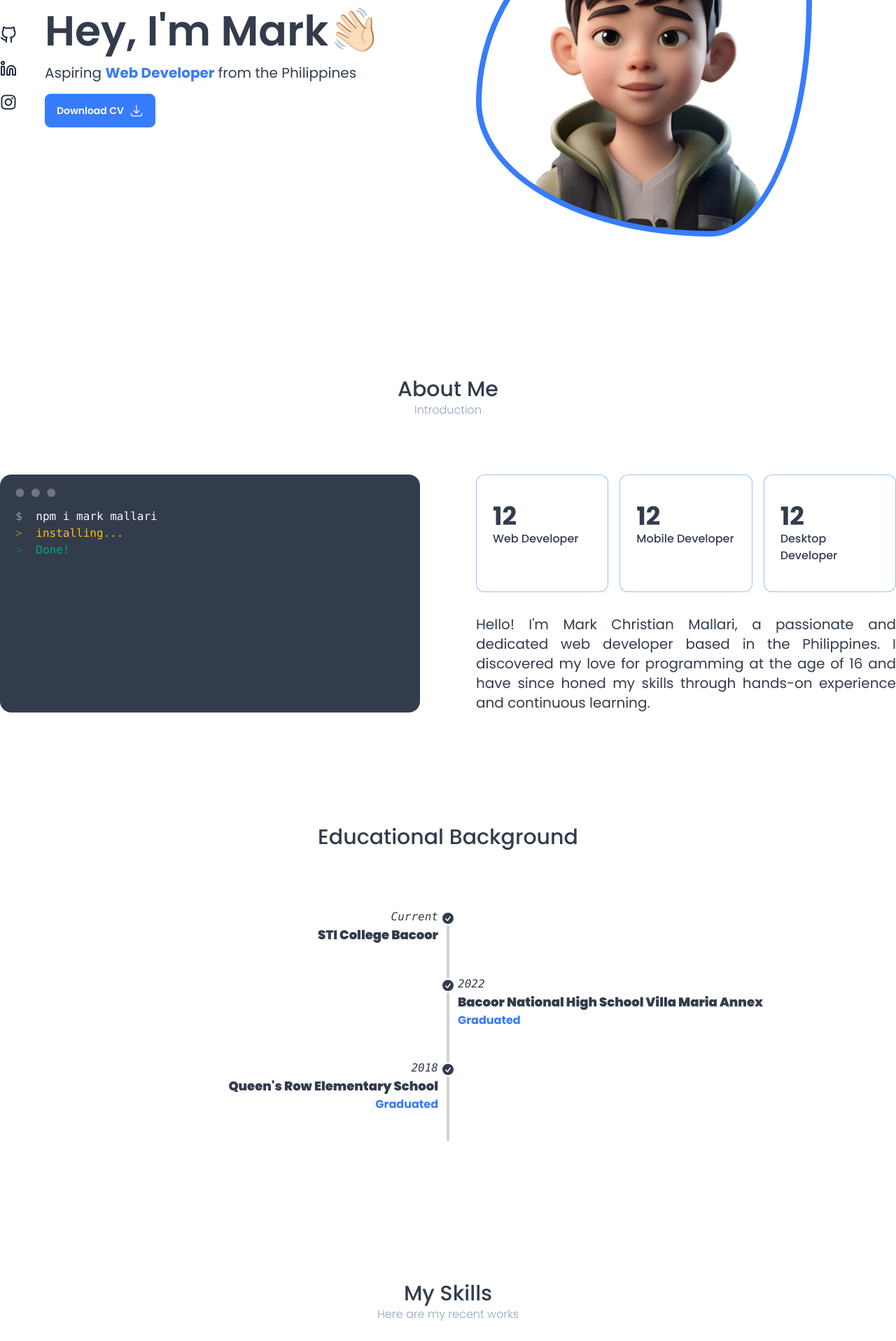
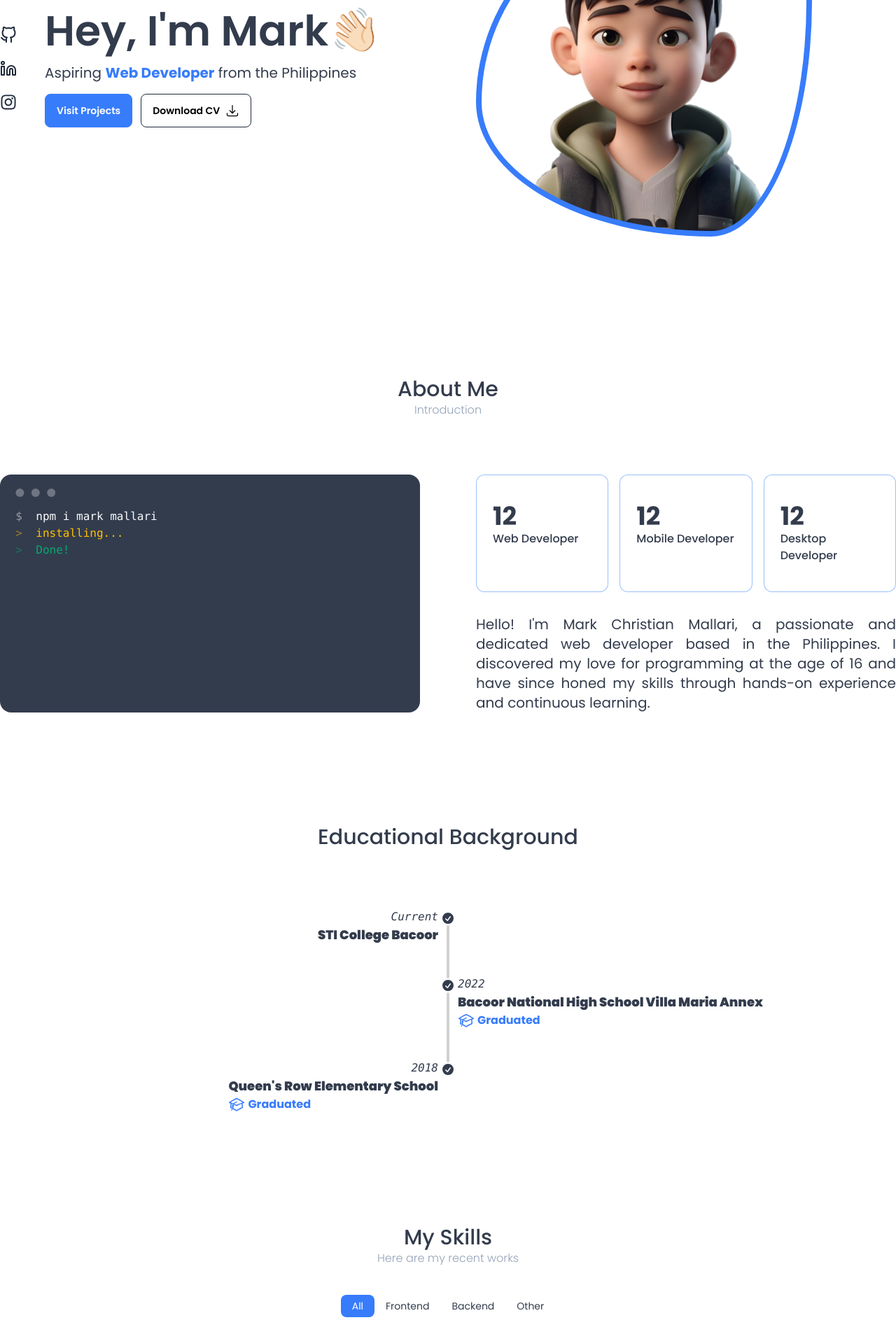
Before and after one commit to MarkMallari16/portfolio-website, a React (Vite) app: page / in a window 1280 px wide. Shown: the part 400-2316 px from the top of the page at 70% size. Built offline with nearby package versions, Linux system fonts and the light colour scheme.

Commit message:
add accent in herp

```diff
--- a/src/App.jsx
+++ b/src/App.jsx
@@ -47,7 +47,7 @@ function App() {
           whileInView={{ opacity: 1, transform: 1 }}
           viewport={{ once: true }}
           ref={homeRef}>
-          <Hero />
+          <Hero projectsRef={projectsRef}/>
         </motion.section>
         <motion.section
           initial={{ opacity: 0 }}
--- a/src/components/Hero.jsx
+++ b/src/components/Hero.jsx
@@ -6,8 +6,13 @@ import { FiGithub, FiLinkedin } from "react-icons/fi";
 import { FaInstagram } from "react-icons/fa";
 
 
-function Hero() {
+function Hero({projectsRef}) {
 
+    const scrollIntoSection = (ref) => {
+        if (ref.current) {
+            ref.current.scrollIntoView({ behavior: 'smooth' })
+        }
+    }
     return (
         <div className='min-h-screen grid grid-cols-1 lg:grid-cols-2 items-center lg:items-center lg:justify-center px-8 lg:px-0 mx-auto max-w-7xl gap-20'>
 
@@ -48,14 +53,18 @@ function Hero() {
                     </div>
 
 
-                    <div className='mt-4 flex items-center gap-5'>
+                    <div className='mt-4 flex items-center gap-3'>
+                        <a href='#projects' onClick={() => scrollIntoSection(projectsRef)} className='btn btn-secondary text-white hover:bg-secondary-dark transition-colors duration-300'>Visit Projects</a>
+
                         <ResumeBtn />
                     </div>
+
 
                 </div>
 
 
             </div>
+
             <div className='hidden lg:block'>
                 <div className="profile w-[30rem] h-[30rem] object-cover border-8 border-secondary">
                 </div>
--- a/src/components/ResumeBtn.jsx
+++ b/src/components/ResumeBtn.jsx
@@ -2,7 +2,7 @@ import React from 'react'
 import Resume from '../assets/Resume.pdf'
 function ResumeBtn() {
     return (
-        <a href={Resume} download className='btn btn-secondary text-white hover:bg-secondary-dark transition-colors duration-300'>
+        <a href={Resume} target='_blank' className='btn border-slate-800 btn-ghost hover:bg-slate-800 hover:text-white text-black hover:bg-secondary-dark transition-colors duration-300'>
             <span>Download CV</span>
             <svg xmlns="http://www.w3.org/2000/svg" fill="none" viewBox="0 0 24 24" strokeWidth={1.5} stroke="currentColor" className="size-5">
                 <path strokeLinecap="round" strokeLinejoin="round" d="M3 16.5v2.25A2.25 2.25 0 0 0 5.25 21h13.5A2.25 2.25 0 0 0 21 18.75V16.5M16.5 12 12 16.5m0 0L7.5 12m4.5 4.5V3" />
--- a/src/components/Skills.jsx
+++ b/src/components/Skills.jsx
@@ -106,7 +106,7 @@ function Skills() {
     }
 
     return (
-        <div className='mt-40 mx-auto lg:max-w-7xl mb-20 h-1/2 '>
+        <div className='pt-20 mx-auto lg:max-w-7xl mb-20 h-1/2 '>
             <div className='text-medium text-center text-3xl font-medium pt-10'>My Skills</div>
             <p className='text-center text-slate-400  mb-10 font-light'>Here are my recent works</p>
             <motion.div role='tablist' className='tabs flex justify-center  pb-4' >
--- a/src/components/Timeline.jsx
+++ b/src/components/Timeline.jsx
@@ -1,5 +1,10 @@
 import React from 'react'
 
+function GraduatedCapIcon() {
+    return <svg xmlns="http://www.w3.org/2000/svg" fill="none" viewBox="0 0 24 24" strokeWidth={1.5} stroke="currentColor" className="size-6">
+        <path strokeLinecap="round" strokeLinejoin="round" d="M4.26 10.147a60.438 60.438 0 0 0-.491 6.347A48.62 48.62 0 0 1 12 20.904a48.62 48.62 0 0 1 8.232-4.41 60.46 60.46 0 0 0-.491-6.347m-15.482 0a50.636 50.636 0 0 0-2.658-.813A59.906 59.906 0 0 1 12 3.493a59.903 59.903 0 0 1 10.399 5.84c-.896.248-1.783.52-2.658.814m-15.482 0A50.717 50.717 0 0 1 12 13.489a50.702 50.702 0 0 1 7.74-3.342M6.75 15a.75.75 0 1 0 0-1.5.75.75 0 0 0 0 1.5Zm0 0v-3.675A55.378 55.378 0 0 1 12 8.443m-7.007 11.55A5.981 5.981 0 0 0 6.75 15.75v-1.5" />
+    </svg>;
+}
 function Timeline() {
     return (
         <div className='mt-40 px-6 lg:px-0'>
@@ -11,7 +16,8 @@ function Timeline() {
                     </div>
                     <div className="timeline-start md:text-end mb-10">
                         <time className="font-mono italic">Current</time>
-                        <div className="text-lg font-black">STI College Bacoor</div>
+                        <div className="text-lg font-black flex gap-1">
+                            STI College Bacoor</div>
 
                     </div>
                     <hr />
@@ -25,7 +31,9 @@ function Timeline() {
                         <time className="font-mono italic">2022</time>
 
                         <div className="text-lg font-black">Bacoor National High School Villa Maria Annex</div>
-                        <div className="text-secondary font-bold">Graduated</div>
+                        <div className="text-secondary font-bold flex gap-1 items-center">
+                            <GraduatedCapIcon />Graduated
+                        </div>
 
                     </div>
                     <hr />
@@ -39,10 +47,12 @@ function Timeline() {
                         <time className="font-mono italic">2018</time>
 
                         <div className="text-lg font-black">Queen's Row Elementary School</div>
-                        <div className="text-secondary font-bold">Graduated</div>
+                        <div className="text-secondary font-bold flex gap-1 items-center">
+                            <GraduatedCapIcon />Graduated
+                        </div>
 
                     </div>
-                    <hr />
+
                 </li>
 
             </ul>
```
